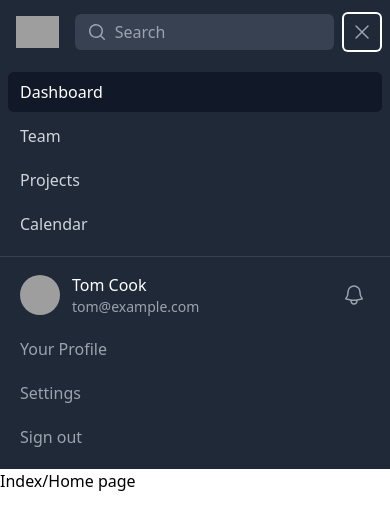
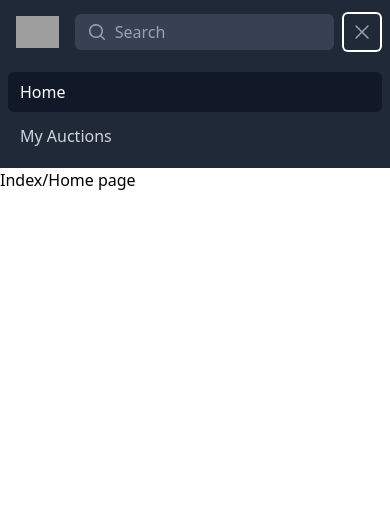
Before and after one commit to RichardVu3/auction-ebay, a React (Vite) app in the folder client/: page / in a window 390 px wide. Both pictures are taken after a click on the button "Open main menu". Shown: the top 530 px of the page. Built offline with nearby package versions, Linux system fonts and the light colour scheme; grey boxes are pictures that could not be loaded.

Commit message:
added active styling to mobile menu

```diff
--- a/client/src/components/GlobalNavbar.jsx
+++ b/client/src/components/GlobalNavbar.jsx
@@ -9,7 +9,7 @@ import {
 } from "@headlessui/react";
 import { MagnifyingGlassIcon } from "@heroicons/react/20/solid";
 import { Bars3Icon, BellIcon, XMarkIcon } from "@heroicons/react/24/outline";
-import { NavLink } from "react-router-dom";
+import { NavLink, Link } from "react-router-dom";
 
 const menuItems = [
   {
@@ -26,13 +26,7 @@ const menuItems = [
   },
 ];
 
-// <a
-//   href="#"
-//   className="rounded-md bg-gray-900 px-3 py-2 text-sm font-medium text-white"
-// >
-//   Dashboard
-// </a>
-
+//used for responsive menu items
 const activeClass =
   "rounded-md bg-gray-900 px-3 py-2 text-sm font-medium text-white";
 const defaultClass =
@@ -121,9 +115,33 @@ const MobileMenuPanel = () => {
   return (
     <DisclosurePanel className="lg:hidden">
       <div className="space-y-1 px-2 pb-3 pt-2">
+        {menuItems.map((item) => {
+          return (
+            <DisclosureButton
+              as="div"
+              key={item.name}
+              className="block rounded-md"
+            >
+              <NavLink
+                className={({ isActive }) => [
+                  isActive
+                    ? "block rounded-md px-3 py-2 text-base font-medium bg-gray-900 text-white"
+                    : "block rounded-md px-3 py-2 text-base font-medium text-gray-300 hover:bg-gray-700 hover:text-white",
+                ]}
+                key={item.name}
+                to={item.path}
+                end={item.end}
+              >
+                {item.text}
+              </NavLink>
+            </DisclosureButton>
+          );
+        })}
+
         {/* Current: "bg-gray-900 text-white", Default: "text-gray-300 hover:bg-gray-700 hover:text-white" */}
+        {/*
         <DisclosureButton
-          as="a"
+          as={NavLink}
           href="#"
           className="block rounded-md bg-gray-900 px-3 py-2 text-base font-medium text-white"
         >
@@ -198,6 +216,8 @@ const MobileMenuPanel = () => {
             Sign out
           </DisclosureButton>
         </div>
+
+		  */}
       </div>
     </DisclosurePanel>
   );
```
